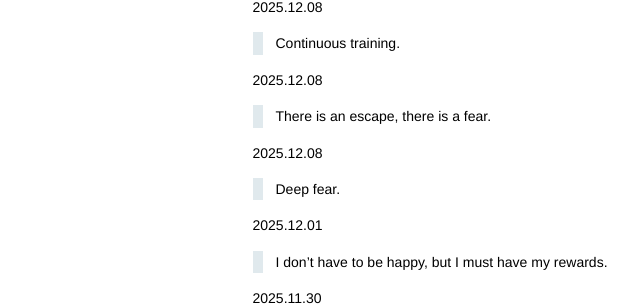
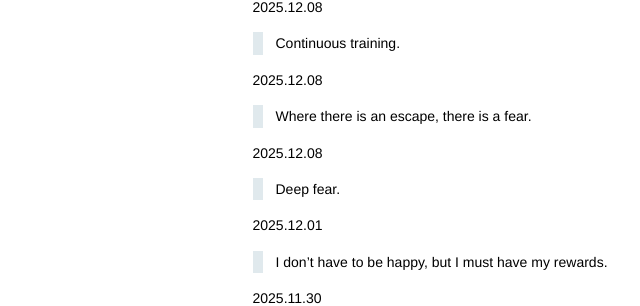
Before and after one commit to kidlj/awei, a Jekyll site: the page built from _wiki/wills.md, in a window 1280 px wide and 900 px high. Shown: the part 285-591 px from the top of the window, without its empty margins (95-735 px from the left). Built offline with Jekyll 4.4.1, drawn with Linux system fonts in a browser that asks for light colours.

Commit message:
update wills

```diff
--- a/_wiki/wills.md
+++ b/_wiki/wills.md
@@ -16,7 +16,7 @@ title: Wills
 
 2025.12.08
 
-> There is an escape, there is a fear.
+> Where there is an escape, there is a fear.
 
 2025.12.08
 
```
